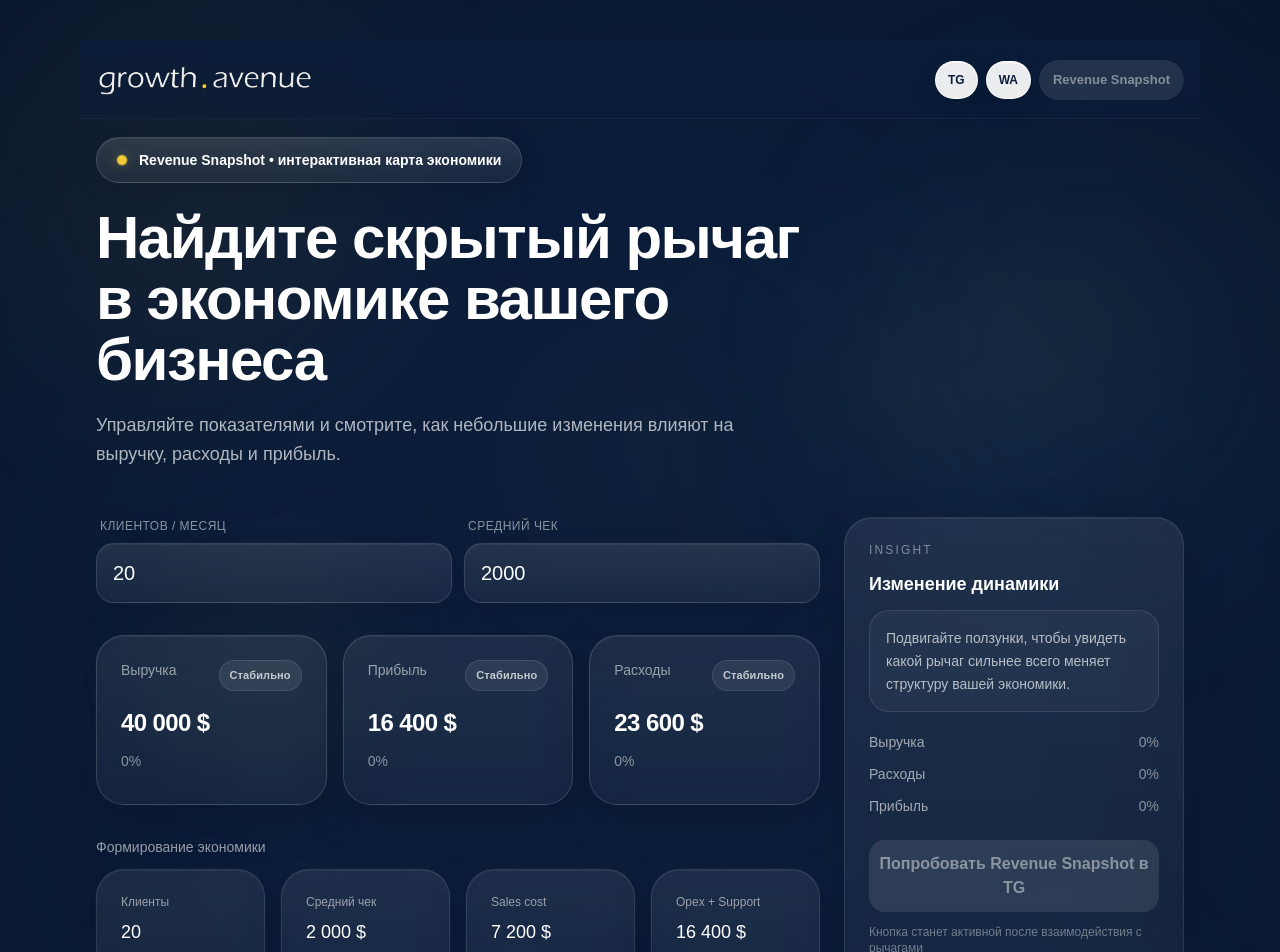
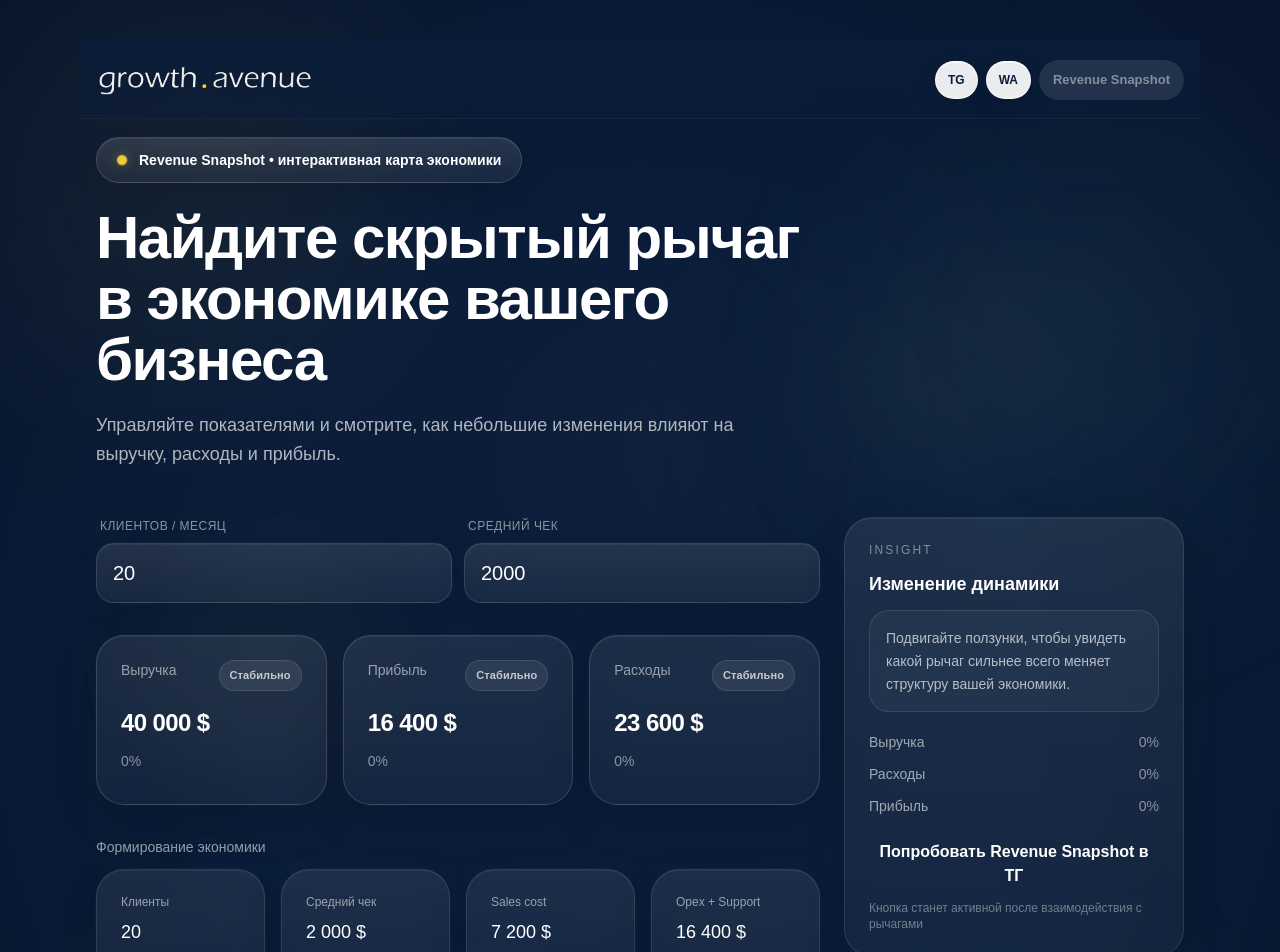
Before and after one commit to vic1995tory-ux/revenue_snapshot2026, a Next.js app: page / in a window 1280 px wide. Shown: the top 952 px of the page. Built offline with nearby package versions, Linux system fonts and the light colour scheme.

Commit message:
Refactor Telegram button with new styles and text
Updated the Telegram button styles and text.

```diff
--- a/app/page.tsx
+++ b/app/page.tsx
@@ -530,15 +530,13 @@ export default function Home() {
   href={snapshotBotUrl}
   onClick={trackTelegramClick}
   className={[
-                  "block rounded-2xl py-3 text-center font-semibold transition",
-                  hasInteraction
-                    ? "bg-[#f7d237] text-[#0b1d3a] hover:brightness-95"
-                    : "pointer-events-none bg-white/10 text-white/45",
+    "tg-gradient-btn block text-center font-semibold transition",
+    hasInteraction ? "tg-gradient-btn-active" : "tg-gradient-btn-disabled",
   ].join(" ")}
   target="_blank"
   rel="noreferrer"
 >
-                Попробовать Revenue Snapshot в TG
+  Попробовать Revenue Snapshot в ТГ
 </a>
             </div>
 
```
Lines whose indentation alone changed are shown as unchanged.
